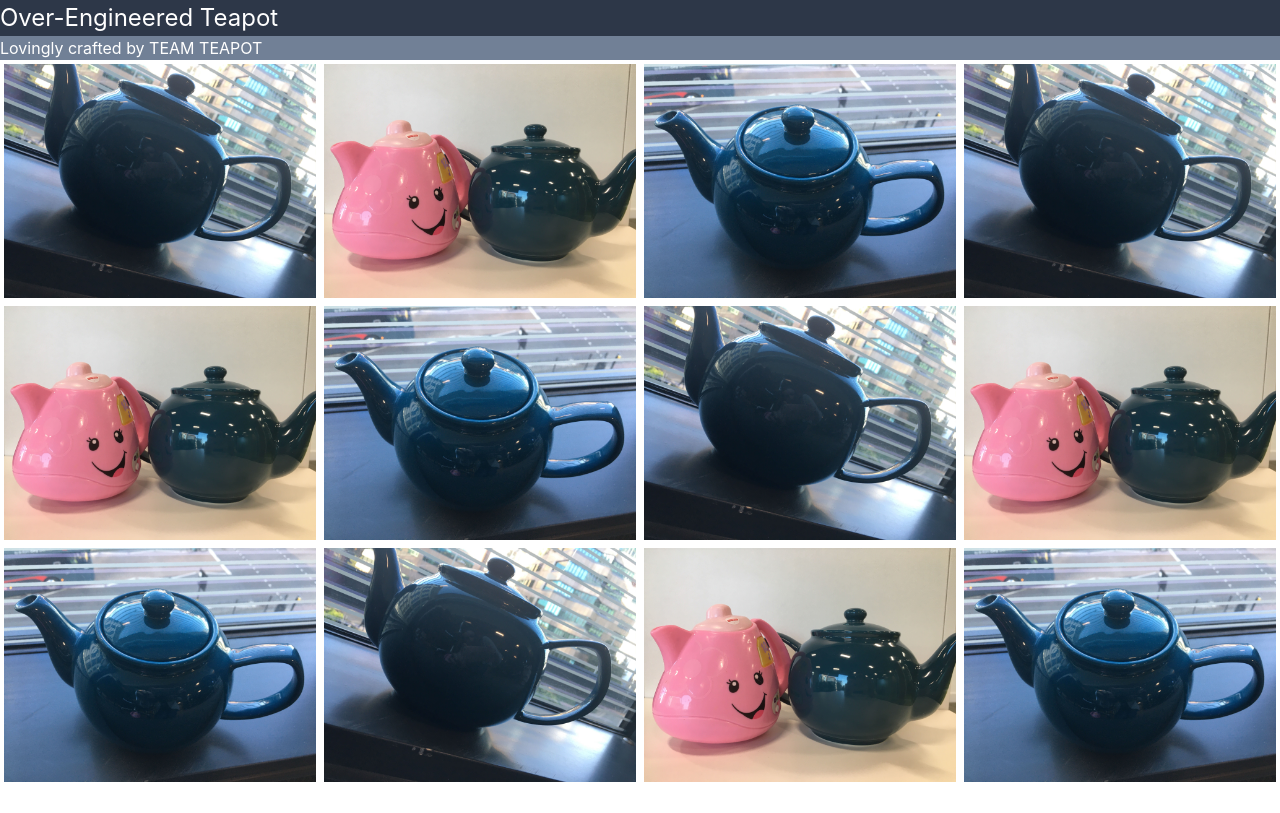
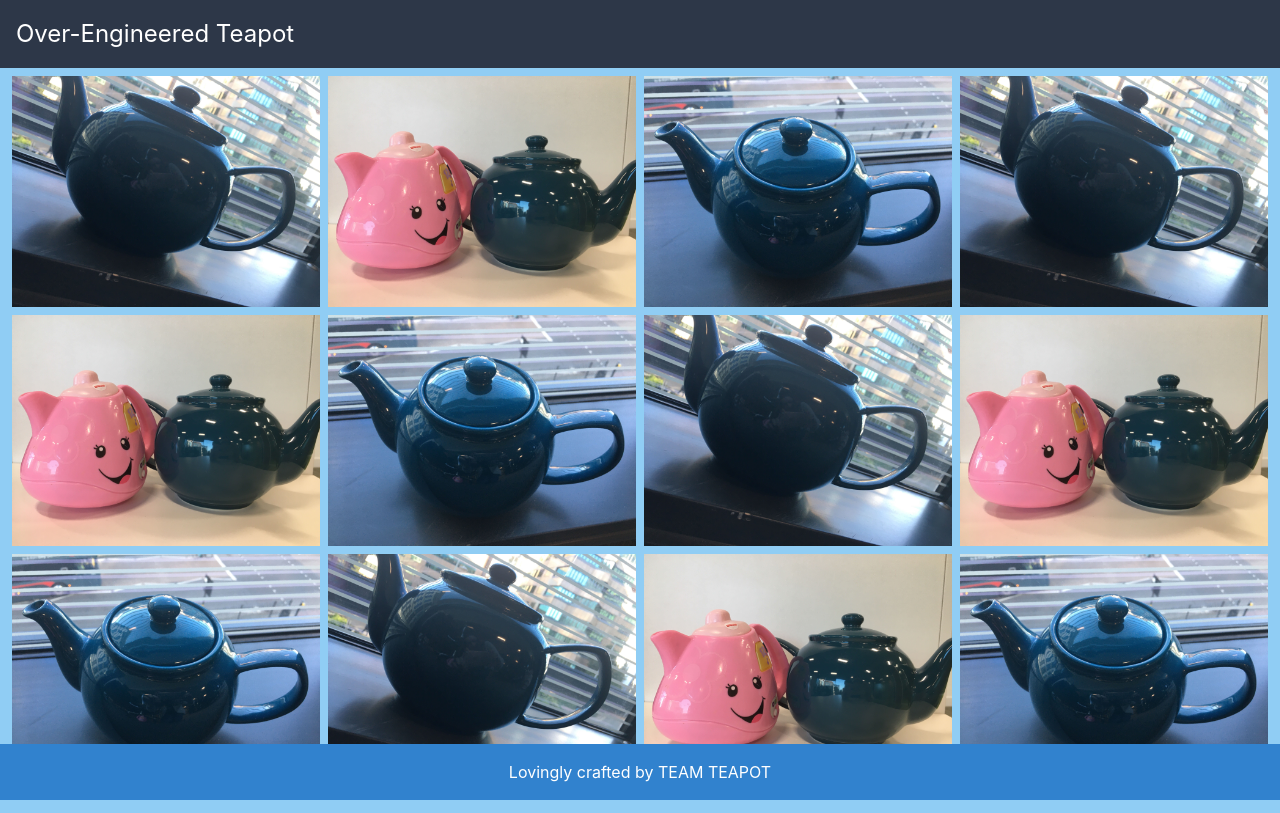
Before and after one commit to Team-Teapot/teapot-insta, a React (Create React App) app: page / in a window 1280 px wide. Built offline with nearby package versions, Linux system fonts and the light colour scheme; a small style sheet from the web is missing.

Commit message:
Sticky header and footer makes it look like a real page

```diff
--- a/src/App.js
+++ b/src/App.js
@@ -3,12 +3,16 @@ import { InstaGallery } from './components/InstaGallery';
 
 function App() {
   return (
-    <div className="App">
-      <header className="App-header">
-        <h1 className="w-full bg-gray-800 text-white">Over-Engineered Teapot</h1>
-        <div className="w-full bg-gray-600 text-white">Lovingly crafted by TEAM TEAPOT</div>
-      </header>
-      <InstaGallery />
+    <div className="bg-blue-300">
+      <h1 className="w-full bg-gray-800 text-white p-4 fixed top-0 z-10">Over-Engineered Teapot</h1>
+      <div className="flex pt-16">
+        <InstaGallery />
+      </div>
+      <div className="w-full bg-blue-600 p-4 fixed bottom-0 flex justify-center">
+        <span className="text-white">
+          Lovingly crafted by TEAM TEAPOT
+        </span>
+      </div>
     </div>
   );
 }
--- a/src/components/Grid.js
+++ b/src/components/Grid.js
@@ -1,7 +1,7 @@
 import React from 'react';
 
-export function Grid({ children }) {
-  return <div className="flex flex-wrap mb-4">{children}</div>;
+export function Grid({ children, className }) {
+  return <div className={`flex flex-wrap mb-4 ${className}`}>{children}</div>;
 }
 
 export function GridItem({ children, className }) {
--- a/src/components/InstaGallery.js
+++ b/src/components/InstaGallery.js
@@ -4,66 +4,42 @@ import { ImagePreview } from './ImagePreview';
 
 export function InstaGallery() {
   return (
-    <Grid>
+    <Grid className="p-2">
       <GridItem>
-        <div className="bg-blue-300">
         <ImagePreview src="/Art.jpg" alt="Art!" filter="kelvin"/>
-        </div>
       </GridItem>
       <GridItem>
-        <div className="bg-blue-300">
         <ImagePreview src="/Family_Photo.jpg" alt="Family of teapots" filter="earlybird"/>
-        </div>
       </GridItem>
       <GridItem>
-        <div className="bg-blue-300">
         <ImagePreview src="/Teapot_on_Windowsill.jpg" alt="Teapot on a windowsill"  filter="gingham"/>
-        </div>
       </GridItem>
       <GridItem>
-        <div className="bg-blue-300">
         <ImagePreview src="/Art.jpg" alt="Art!"  filter="hudson"/>
-        </div>
       </GridItem>
       <GridItem>
-        <div className="bg-blue-300">
         <ImagePreview src="/Family_Photo.jpg" alt="Family of teapots"  filter="lark"/>
-        </div>
       </GridItem>
       <GridItem>
-        <div className="bg-blue-300">
         <ImagePreview src="/Teapot_on_Windowsill.jpg" alt="Teapot on a windowsill"  filter="moon"/>
-        </div>
       </GridItem>
       <GridItem>
-        <div className="bg-blue-300">
         <ImagePreview src="/Art.jpg" alt="Art!"  filter="nashville"/>
-        </div>
       </GridItem>
       <GridItem>
-        <div className="bg-blue-300">
         <ImagePreview src="/Family_Photo.jpg" alt="Family of teapots"  filter="rise"/>
-        </div>
       </GridItem>
       <GridItem>
-        <div className="bg-blue-300">
         <ImagePreview src="/Teapot_on_Windowsill.jpg" alt="Teapot on a windowsill"  filter="valencia"/>
-        </div>
       </GridItem>
       <GridItem>
-        <div className="bg-blue-300">
         <ImagePreview src="/Art.jpg" alt="Art!"  filter="walden"/>
-        </div>
       </GridItem>
       <GridItem>
-        <div className="bg-blue-300">
         <ImagePreview src="/Family_Photo.jpg" alt="Family of teapots"  filter="willow"/>
-        </div>
       </GridItem>
       <GridItem>
-        <div className="bg-blue-300">
         <ImagePreview src="/Teapot_on_Windowsill.jpg" alt="Teapot on a windowsill"  filter="xpro2"/>
-        </div>
       </GridItem>
     </Grid>
   );
```
Lines whose indentation alone changed are shown as unchanged.
